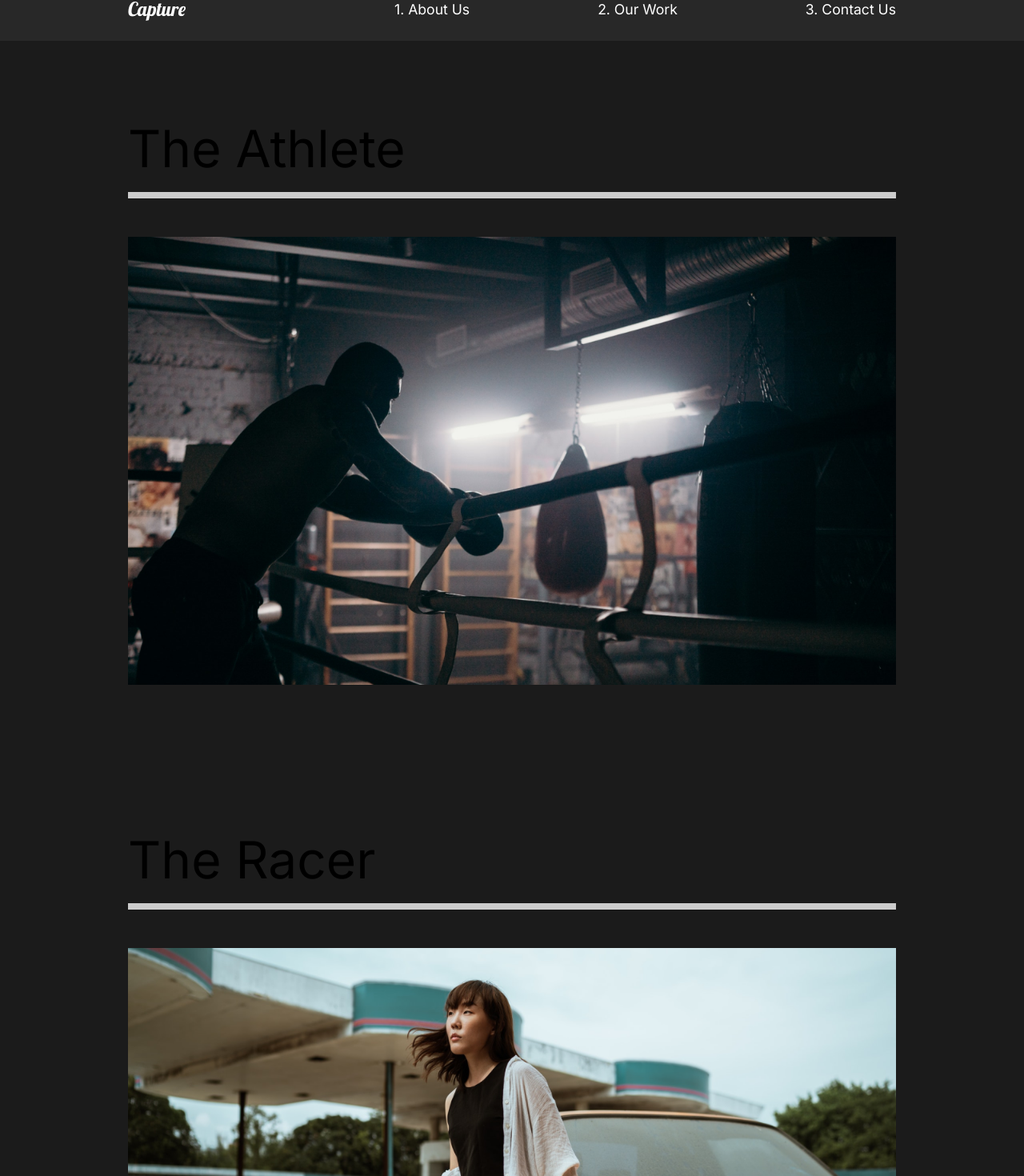
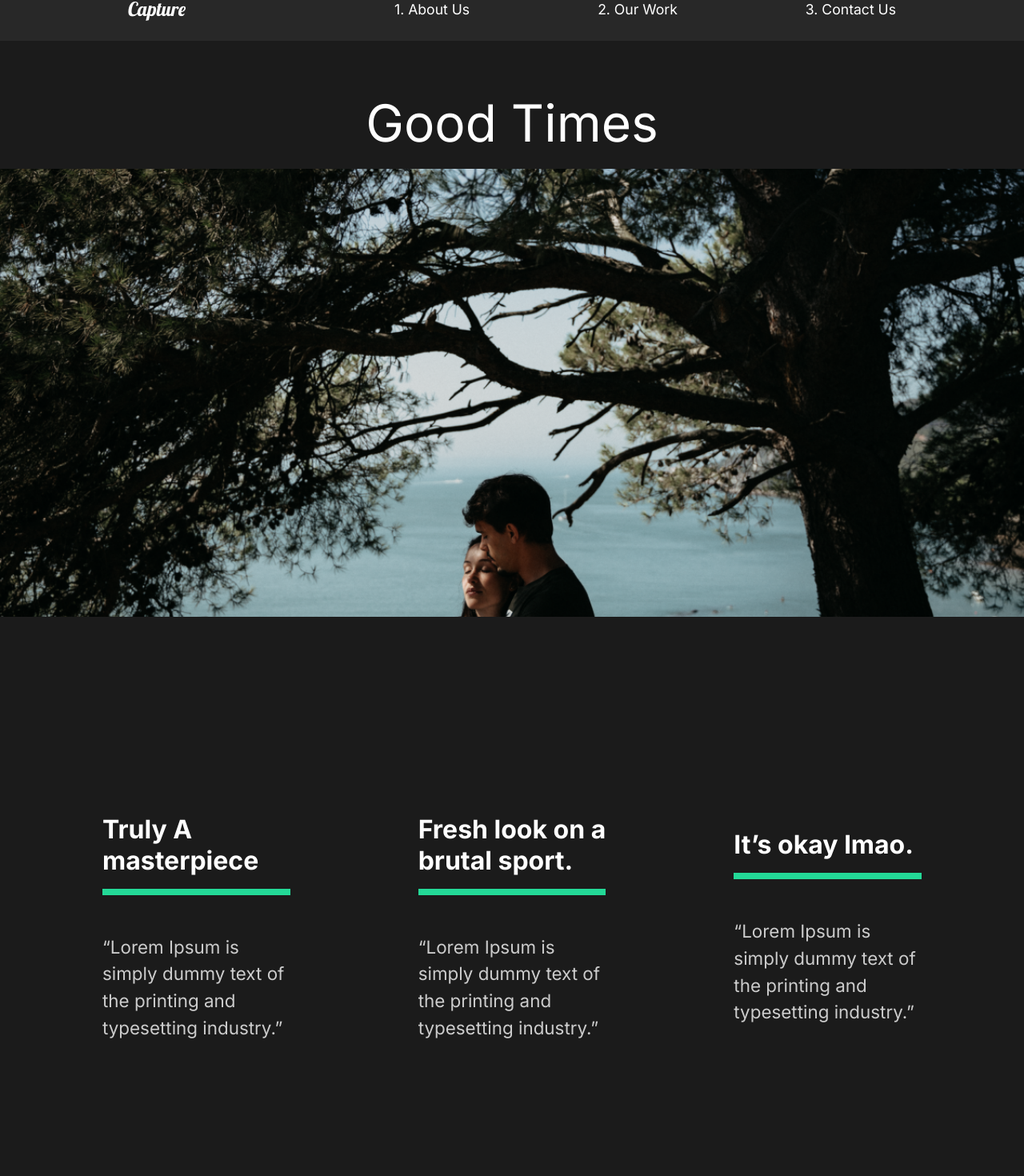
Before and after one commit to aashishshrestha09/Capture-Portfolio, a React (Create React App) app: page /work/good-times in a window 1280 px wide. Shown: the part 29-1499 px from the top of the page at 80% size. Built offline with nearby package versions, Linux system fonts and the light colour scheme.

Commit message:
10. Added Movie Details

```diff
--- a/src/App.js
+++ b/src/App.js
@@ -4,6 +4,7 @@
 import AboutUs from './pages/AboutUs'
 import ContactUs from './pages/ContactUs'
 import OurWork from './pages/OurWork'
+import MovieDetail from './pages/MovieDetail'
 
 import Nav from './components/Nav'
 // Router
@@ -18,8 +19,11 @@
         <Route path="/" exact>
           <AboutUs />
         </Route>
-        <Route path="/work">
+        <Route path="/work" exact>
           <OurWork />
+        </Route>
+        <Route path="/work/:id">
+          <MovieDetail />
         </Route>
         <Route path="/contact">
           <ContactUs />
--- /dev/null
+++ b/src/movieState.js
@@ -0,0 +1,81 @@
+//Import Images
+import athlete from "./img/athlete-small.png";
+import goodtimes from "./img/goodtimes-small.png";
+import theracer from "./img/theracer-small.png";
+import athlete2 from "./img/athlete2.png";
+import goodtimes2 from "./img/good-times2.jpg";
+import theracer2 from "./img/the-racer2.jpg";
+
+export const MovieState = () => {
+  return [
+    {
+      title: "The Athlete",
+      mainImg: athlete,
+      secondaryImg: athlete2,
+      url: "/work/the-athlete",
+      awards: [
+        {
+          title: "Truly A masterpiece",
+          description:
+            "“Lorem Ipsum is simply dummy text of the printing and typesetting industry.”",
+        },
+        {
+          title: "Fresh look on a brutal sport.",
+          description:
+            "“Lorem Ipsum is simply dummy text of the printing and typesetting industry.”",
+        },
+        {
+          title: "It’s okay lmao.",
+          description:
+            "“Lorem Ipsum is simply dummy text of the printing and typesetting industry.”",
+        },
+      ],
+    },
+    {
+      title: "Good Times",
+      mainImg: goodtimes,
+      url: "/work/good-times",
+      secondaryImg: goodtimes2,
+      awards: [
+        {
+          title: "Truly A masterpiece",
+          description:
+            "“Lorem Ipsum is simply dummy text of the printing and typesetting industry.”",
+        },
+        {
+          title: "Fresh look on a brutal sport.",
+          description:
+            "“Lorem Ipsum is simply dummy text of the printing and typesetting industry.”",
+        },
+        {
+          title: "It’s okay lmao.",
+          description:
+            "“Lorem Ipsum is simply dummy text of the printing and typesetting industry.”",
+        },
+      ],
+    },
+    {
+      title: "The Racer",
+      mainImg: theracer,
+      url: "/work/the-racer",
+      secondaryImg: theracer2,
+      awards: [
+        {
+          title: "Truly A masterpiece",
+          description:
+            "“Lorem Ipsum is simply dummy text of the printing and typesetting industry.”",
+        },
+        {
+          title: "Fresh look on a brutal sport.",
+          description:
+            "“Lorem Ipsum is simply dummy text of the printing and typesetting industry.”",
+        },
+        {
+          title: "It’s okay lmao.",
+          description:
+            "“Lorem Ipsum is simply dummy text of the printing and typesetting industry.”",
+        },
+      ],
+    },
+  ];
+};
--- /dev/null
+++ b/src/pages/MovieDetail.js
@@ -0,0 +1,102 @@
+import React, {useState, useEffect} from 'react'
+import styled from 'styled-components'
+import {useHistory} from 'react-router-dom'
+import {MovieState} from '../movieState'
+
+const MovieDetail = () => {
+    const history = useHistory();
+    const url = history.location.pathname;
+    const [movies, setMovies] = useState(MovieState);
+    const [movie, setMovie] = useState(null)
+
+    // UseEffect
+    useEffect(() => {
+        const currentMovie = movies.filter((stateMovie) => stateMovie.url === url);
+        setMovie(currentMovie[0]);
+    }, [movies, url]);
+
+    return (
+        <>
+            {movie && (
+            <Details>
+                <HeadLine>
+                    <h2>{movie.title}</h2>
+                    <img src={movie.mainImg} alt="movie" />
+                </HeadLine>
+                <Awards>
+                    {movie.awards.map(award => (
+                        <Award key={award.title} title={award.title} description={award.description} />
+                    ))}
+                </Awards>
+                <ImageDisplay>
+                    <img src={movie.secondaryImg} alt="movie" />
+                </ImageDisplay>
+            </Details>
+            )}
+        </>
+    )
+}
+
+const Details = styled.div`
+    color: white;
+`
+const HeadLine = styled.div`
+    min-height: 90vh;
+    padding-top: 20vh;
+    position: relative;
+    h2 {
+        position: absolute;
+        top: 10%;
+        left: 50%;
+        transform: translate(-50%, -10%);
+    }
+    img {
+        width: 100%;
+        height: 70vh;
+        object-fit: cover;
+    }
+`
+const Awards = styled.div`
+    min-height: 80vh;
+    display: flex;
+    margin: 5rem 3rem;
+    align-items: center;
+    justify-content: space-around;
+`
+
+const AwardStyle = styled.div`
+    padding: 5rem;
+    h3 {
+        font-size: 2rem;
+    }
+    .line {
+        width: 100%;
+        background: #23d997;
+        height: 0.5rem;
+        margin: 1rem 0rem;
+    }
+    p {
+        padding: 2rem 0rem;
+    }
+`
+const ImageDisplay = styled.div`
+    min-height: 50vh;
+    img {
+        width: 100%;
+        height: 100vh;
+        object-fit: cover;
+    }
+`
+
+// Award Component
+const Award = ({title, description}) => {
+    return (
+        <AwardStyle>
+            <h3>{title}</h3>
+            <div className="line"></div>
+            <p>{description}</p>
+        </AwardStyle>
+    )
+}
+
+export default MovieDetail;
--- a/src/pages/OurWork.js
+++ b/src/pages/OurWork.js
@@ -12,21 +12,21 @@
             <Movie>
                 <h2>The Athlete</h2>
                 <div className="line"></div>
-                <Link>
+                <Link to="/work/the-athlete">
                     <img src={athlete} alt="athlete"/>
                 </Link>
             </Movie>
             <Movie>
                 <h2>The Racer</h2>
                 <div className="line"></div>
-                <Link>
+                <Link to="/work/the-racer" >
                     <img src={theracer} alt="theracer"/>
                 </Link>
             </Movie>
             <Movie>
                 <h2>Good Times</h2>
                 <div className="line"></div>
-                <Link>
+                <Link to="/work/good-times">
                     <img src={goodtimes} alt="goodtimes"/>
                 </Link>
             </Movie>
```
Also changed, not shown: 1 other file (tests, documents, lock files or other folders).
